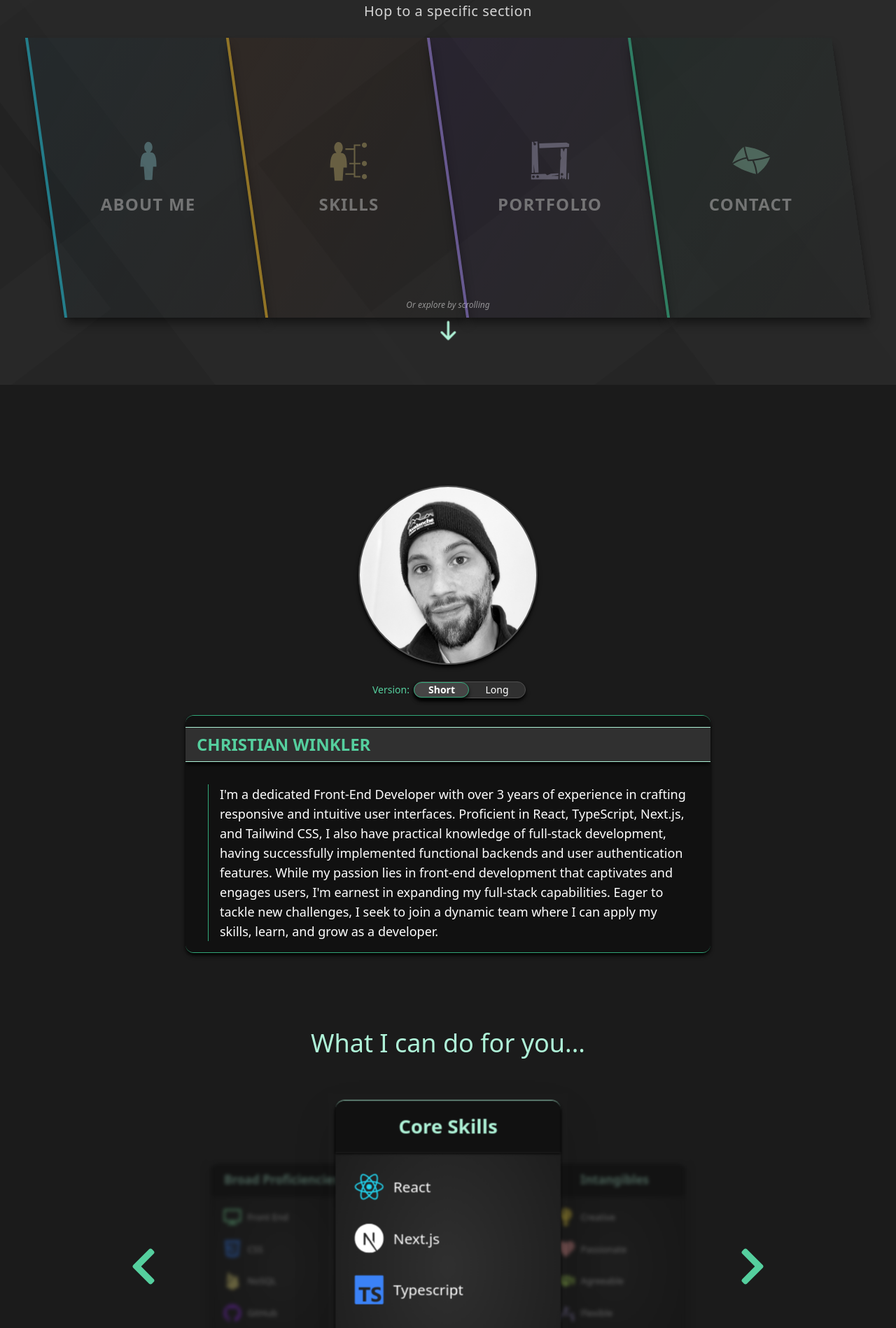
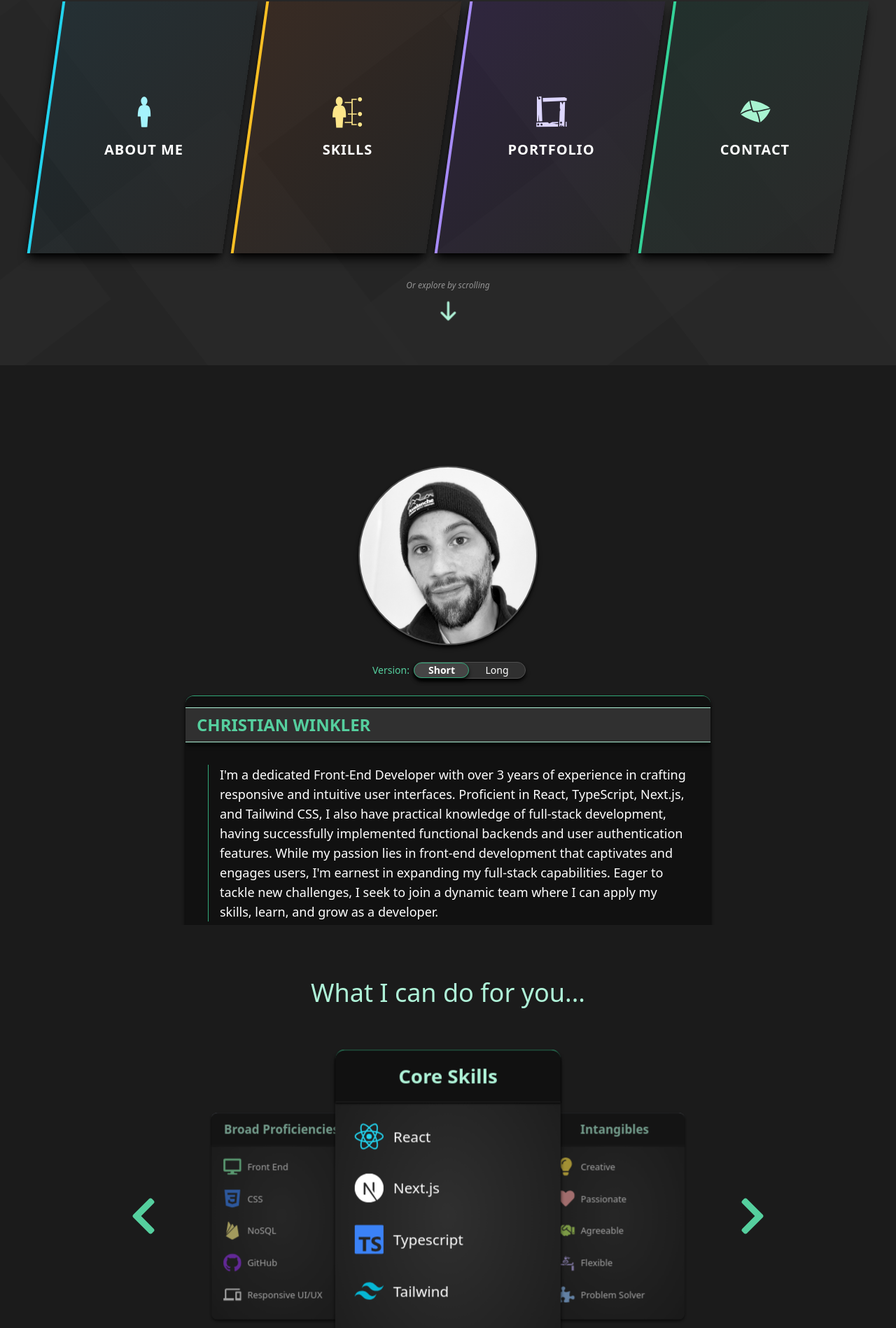
Before and after one commit to cwinkdev/web-resume, a Next.js app: page / in a window 1280 px wide. Shown: the part 278-2176 px from the top of the page at 70% size. Built offline with nearby package versions, Linux system fonts and the light colour scheme.

Commit message:
landing panels upgrade

```diff
--- a/app/components/about/About.tsx
+++ b/app/components/about/About.tsx
@@ -9,7 +9,7 @@ const About = () => {
 
   return (
     <section
-      className="h-screen p-8 pt-32 text-center min-h-fit xl:mx-auto"
+      className="h-screen p-8 pt-32 text-center min-h-screen xl:mx-auto bg-base1 relative"
       aria-labelledby="about-heading"
     >
       <h2 id="about-heading" className="sr-only">About Me</h2>
--- a/app/components/contact/Contact.tsx
+++ b/app/components/contact/Contact.tsx
@@ -8,7 +8,7 @@ const Contact = () => {
     <section
       className={`${
         state.currentSection === 'contact' ? 'slide-in-left' : ''
-      }  p-8 pt-20 min-h-screen h-screen w-full text-center text-baseText xl:w-1/2 xl:mx-auto my-24`}
+      }  p-8 pt-20 min-h-screen h-screen w-full text-center text-baseText xl:w-1/2 xl:mx-auto bg-base1 relative`}
       aria-labelledby="contact-heading"
     >
       <div
--- a/app/components/mainNavMenu/MainNavMenu.tsx
+++ b/app/components/mainNavMenu/MainNavMenu.tsx
@@ -98,27 +98,21 @@ const MainNavMenu = ({}: MainNavMenuProps) => {
         </div>
       </div>
 
-      {/* Desktop: Video Game UI with diagonal bars */}
+      {/* Desktop: Video Game UI with diagonal panels */}
       <div className="hidden xl:block w-full">
-        <div className="mb-6">
-          <p className="text-baseText text-lg xl:text-xl opacity-80 font-thin tracking-wide">
-            Hop to a specific section
-          </p>
-        </div>
-        <div className="flex items-center justify-center h-[50vh] max-w-[1400px] mx-auto px-8">
+        <div className="flex items-center justify-center gap-3 h-[45vh] max-w-[1400px] mx-auto px-8">
           {sections.map((section, index) => {
-            // All bars use the same skew direction to the right for consistency
-            const skewAngle = 8;
+            const skewAngle = -8; // All panels use the same skew angle
             return (
               <Link
                 key={section.sectionId}
                 href={`#${section.sectionId}`}
                 onClick={(e) => handleClick(e, section.sectionId)}
-                className="group flex-1 h-full relative overflow-visible -ml-1 first:ml-0 focus:outline-none"
+                className="group flex-1 h-full relative overflow-visible focus:outline-none focus:ring-2 focus:ring-accent focus:ring-offset-2 focus:ring-offset-base z-0 group-hover:z-50 transition-all duration-500"
                 aria-label={`Navigate to ${section.label} section`}
               >
                 <div
-                  className={`relative w-full h-full bg-gradient-to-br ${section.bgGradient} border-l-4 ${section.borderColor} opacity-50 group-hover:opacity-100 shadow-lg shadow-baseShadow transition-all duration-500 group-hover:scale-105 group-hover:shadow-xl group-hover:shadow-accent/20 group-hover:border-accent`}
+                  className={`relative w-full h-full bg-gradient-to-br ${section.bgGradient} border-l-4 ${section.borderColor} bg-base1/80 shadow-lg shadow-baseShadow transition-all duration-500 group-hover:scale-110 group-hover:-translate-y-4 group-hover:shadow-2xl group-hover:shadow-black/50 group-hover:shadow-[0_20px_40px_rgba(0,0,0,0.6)] group-hover:border-accent`}
                   style={{
                     transform: `skewX(${skewAngle}deg)`,
                     transformOrigin: 'center',
@@ -126,20 +120,20 @@ const MainNavMenu = ({}: MainNavMenuProps) => {
                 >
                   {/* Inner content - unskewed */}
                   <div
-                    className="absolute inset-0 flex flex-col items-center justify-center p-8"
+                    className="absolute inset-0 flex flex-col items-center justify-center p-6"
                     style={{
                       transform: `skewX(${-skewAngle}deg)`,
                     }}
                   >
-                    <div className={`${section.color} opacity-60 group-hover:opacity-100 text-6xl mb-4 group-hover:scale-110 transition-all duration-500`}>
+                    <div className={`${section.color} text-5xl mb-4 group-hover:scale-110 transition-transform duration-500`}>
                       {section.icon}
                     </div>
-                    <h3 className="text-baseText opacity-70 group-hover:opacity-100 text-2xl font-bold uppercase tracking-wider group-hover:text-accent transition-all duration-500">
+                    <h3 className="text-xl font-bold text-baseText uppercase tracking-wider group-hover:text-accent transition-colors duration-500">
                       {section.label}
                     </h3>
                   </div>
                   {/* Hover overlay effect */}
-                  <div className={`absolute inset-0 bg-gradient-to-br ${section.bgGradient} opacity-0 group-hover:opacity-100 transition-opacity duration-500`}></div>
+                  <div className={`absolute inset-0 bg-gradient-to-br ${section.bgGradient} opacity-0 group-hover:opacity-100 transition-opacity duration-500 pointer-events-none`}></div>
                 </div>
               </Link>
             );
--- a/app/components/portfolio/Portfolio.tsx
+++ b/app/components/portfolio/Portfolio.tsx
@@ -19,7 +19,7 @@ const Portfolio = () => {
   return (
     <section
       className={`p-8 pt-20 min-h-screen h-screen ${
-        state.theme.id === '' || state.theme.id === 'theme2' ? 'bg-gradient-to-b' : ''
+        state.theme.id === '' || state.theme.id === 'theme2' ? 'bg-gradient-to-b' : 'bg-base1'
       } from-transparent ${
         activeProject === 0
           ? 'via-cyan-950'
--- a/app/components/skills/SkillSection.tsx
+++ b/app/components/skills/SkillSection.tsx
@@ -22,10 +22,10 @@ const SkillSection = ({ label, type, isSideSection = false, isActive = false }:
           ? 'border border-base3 rounded-sm bg-gradient-radial from-base2 to-base1'
           : state.theme.id === ''
           ? `rounded-xl border-t ${
-              isActive ? 'border-accent bg-base2' : 'border-gray-500 bg-base1'
+              isActive ? 'border-secondary bg-base2' : 'border-gray-500 bg-base1'
             } bg-gradient-radial from-base2 to-base1`
           : `border-t ${
-              isActive ? 'border-accent' : 'border-gray-500'
+              isActive ? 'border-secondary' : 'border-gray-500'
             } rounded-2xl ${isActive ? 'bg-base2' : 'bg-base1'}`
       } my-2 pb-3 shadow-md shadow-baseShadow ${
         isSideSection
--- a/app/components/skills/Skills.tsx
+++ b/app/components/skills/Skills.tsx
@@ -34,8 +34,6 @@ const Skills = () => {
         scale: 1.15,
         zIndex: 30,
         opacity: 1,
-        blur: 0,
-        brightness: 1,
       };
     } else if (offset === 1) {
       // Right side - smaller and behind
@@ -43,9 +41,7 @@ const Skills = () => {
         translateX: 250,
         scale: 0.75,
         zIndex: 10,
-        opacity: 0.5,
-        blur: 4,
-        brightness: 0.7,
+        opacity: 0.6,
       };
     } else {
       // Left side (offset === -1) - smaller and behind
@@ -53,16 +49,14 @@ const Skills = () => {
         translateX: -250,
         scale: 0.75,
         zIndex: 10,
-        opacity: 0.5,
-        blur: 4,
-        brightness: 0.7,
+        opacity: 0.6,
       };
     }
   };
 
   return (
     <section
-      className="p-8 xl:pt-0 h-screen w-full text-center flex items-center justify-center xl:w-3/4 xl:m-auto"
+      className="p-8 xl:pt-0 h-screen min-h-screen w-full text-center flex items-center justify-center xl:w-3/4 xl:m-auto bg-base1 relative"
       aria-labelledby="skills-heading"
     >
       <div
@@ -101,18 +95,13 @@ const Skills = () => {
               return (
                 <div
                   key={index}
-                  className={`absolute transition-all duration-700 ease-in-out ${
-                    isCenter
-                      ? 'shadow-2xl shadow-accent/30'
-                      : 'shadow-lg shadow-black/50'
-                  }`}
+                  className="absolute transition-all duration-700 ease-in-out"
                   style={{
                     transform: `translateX(${position.translateX}px) scale(${position.scale}) ${
                       !isCenter ? 'translateZ(-50px)' : 'translateZ(0px)'
                     }`,
                     zIndex: position.zIndex,
                     opacity: position.opacity,
-                    filter: `blur(${position.blur}px) brightness(${position.brightness})`,
                     transformStyle: 'preserve-3d',
                   }}
                 >
--- a/app/page.tsx
+++ b/app/page.tsx
@@ -137,16 +137,16 @@ export default function Home() {
         <MainNavMenu />
         <ScrollIndicator />
       </main>
-      <section id="about" ref={aboutRef} aria-label="About section">
+      <section id="about" ref={aboutRef} aria-label="About section" className="relative">
         <About />
       </section>
-      <section id="skills" ref={skillsRef} aria-label="Skills section">
+      <section id="skills" ref={skillsRef} aria-label="Skills section" className="relative">
         <Skills />
       </section>
-      <section id="portfolio" ref={portfolioRef} aria-label="Portfolio section">
+      <section id="portfolio" ref={portfolioRef} aria-label="Portfolio section" className="relative">
         <Portfolio />
       </section>
-      <section id="contact" ref={contactRef} aria-label="Contact section">
+      <section id="contact" ref={contactRef} aria-label="Contact section" className="relative">
         <Contact />
       </section>
     </div>
```
